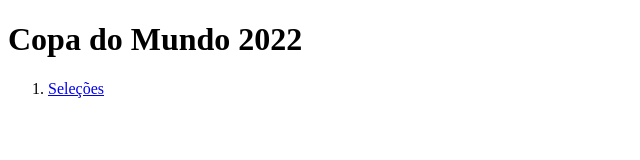
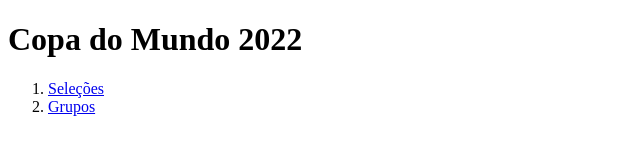
Before and after one commit to marcioaraya/avaliacao-1bim-ads, a plain HTML site: page index.html in a window 1280 px wide. Shown: the full height of the page, 0-640 px from the left. Drawn offline with Linux system fonts and the light colour scheme.

Commit message:
Incluir link para grupos

```diff
--- a/index.html
+++ b/index.html
@@ -11,6 +11,7 @@
 
     <ol>
         <li><a href="selecoes.html">Seleções</a></li>
+        <li><a href="grupos.html">Grupos</a></li>
     </ol>
 </body>
 </html>
```
